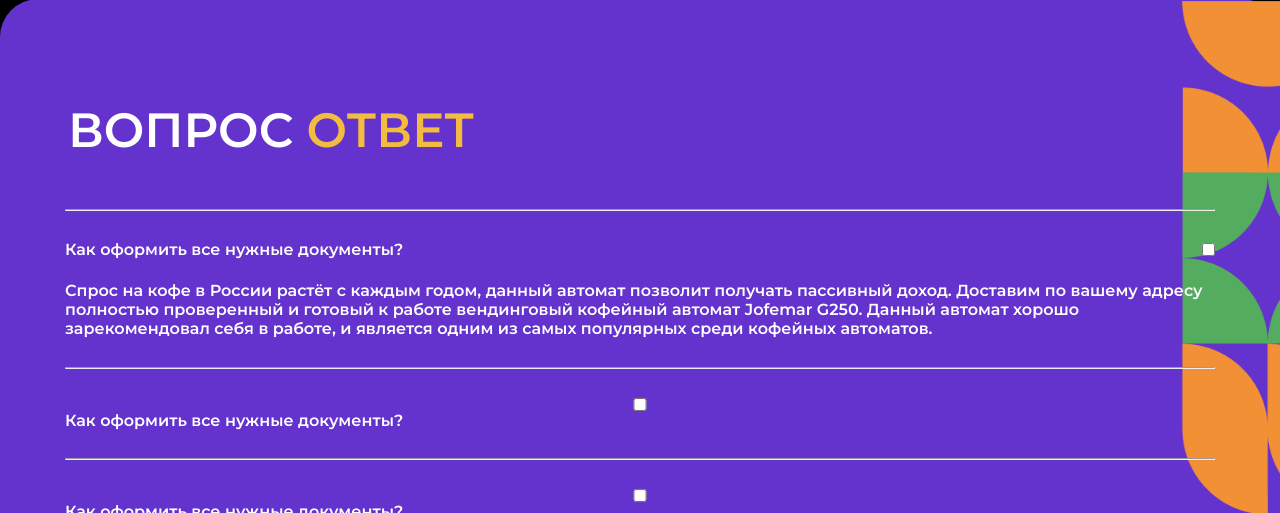
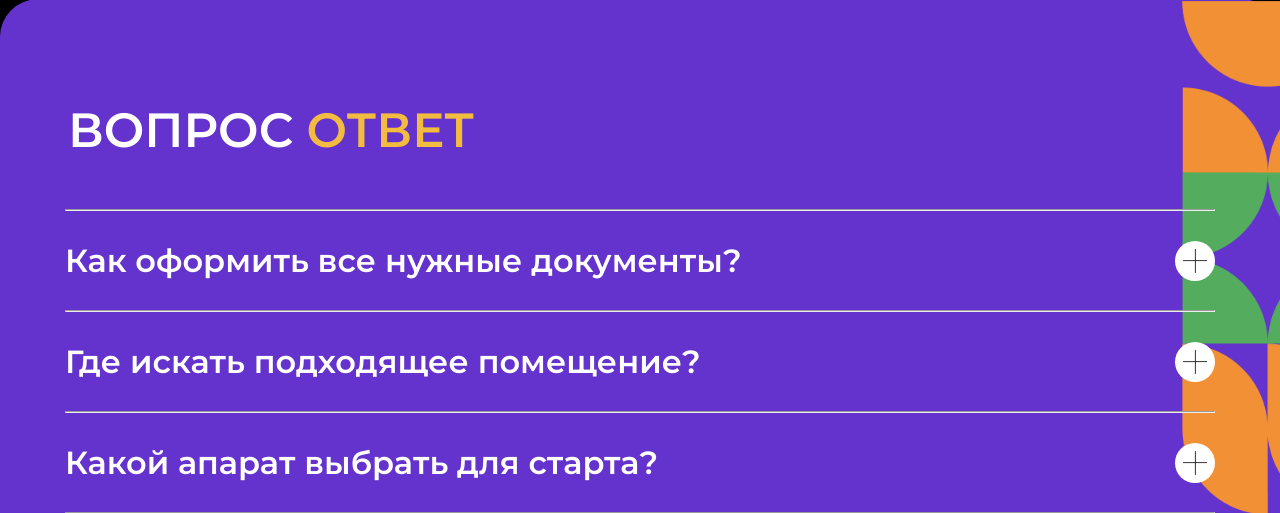
Before and after one commit to FluffyBoi7801/SpringCaffee, a PHP site: page / in a window 1280 px wide. Shown: the part 5987-6500 px from the top of the page. Run offline with PHP 8.4, Linux system fonts and the light colour scheme.

Commit message:
allAreCompleted

```diff
--- a/index.php
+++ b/index.php
@@ -242,42 +242,60 @@
 		<div class="questions">
 			<div class="wrapper">
 				<hr>
+				<div class="hidden" id="qstBlock1">
 					<div>
-					<div>
-						<input type="checkbox" id="qst1">
-						<label for="qst1">Как оформить все нужные документы?</label>
+						<img src="images/icons/add.svg" id="qst1"/>
+						<h1>Как оформить все нужные документы?</h1>
 					</div>
 					<p>Спрос на кофе в России растёт с каждым годом, данный автомат позволит получать пассивный доход. Доставим по вашему адресу полностью проверенный и готовый к работе вендинговый кофейный автомат Jofemar G250. Данный автомат хорошо зарекомендовал себя в работе, и является одним из самых популярных среди кофейных автоматов.</p>
 				</div>
 				<hr>
+				<div class="hidden" id="qstBlock2">
 					<div>
-					<input type="checkbox" id="qst2">
-					<label for="qst2">Как оформить все нужные документы?</label>
+						<img src="images/icons/add.svg" id="qst2"/>
+						<h1>Где искать подходящее помещение?</h1>
+					</div>
+					<p>Спрос на кофе в России растёт с каждым годом, данный автомат позволит получать пассивный доход. Доставим по вашему адресу полностью проверенный и готовый к работе вендинговый кофейный автомат Jofemar G250. Данный автомат хорошо зарекомендовал себя в работе, и является одним из самых популярных среди кофейных автоматов.</p>
 				</div>
 				<hr>
+				<div class="hidden" id="qstBlock3">
 					<div>
-					<input type="checkbox" id="qst3">
-					<label for="qst3">Как оформить все нужные документы?</label>
+						<img src="images/icons/add.svg" id="qst3"/>
+						<h1>Какой апарат выбрать для старта?</h1>
+					</div>
+					<p>Спрос на кофе в России растёт с каждым годом, данный автомат позволит получать пассивный доход. Доставим по вашему адресу полностью проверенный и готовый к работе вендинговый кофейный автомат Jofemar G250. Данный автомат хорошо зарекомендовал себя в работе, и является одним из самых популярных среди кофейных автоматов.</p>
 				</div>
 				<hr>
+				<div class="hidden" id="qstBlock4">
 					<div>
-					<input type="checkbox" id="qst4">
-					<label for="qst4">Как оформить все нужные документы?</label>
+						<img src="images/icons/add.svg" id="qst4"/>
+						<h1>Обслуживание и гарантии на наши кофейные апараты.</h1>
+					</div>
+					<p>Спрос на кофе в России растёт с каждым годом, данный автомат позволит получать пассивный доход. Доставим по вашему адресу полностью проверенный и готовый к работе вендинговый кофейный автомат Jofemar G250. Данный автомат хорошо зарекомендовал себя в работе, и является одним из самых популярных среди кофейных автоматов.</p>
 				</div>
 				<hr>
+				<div class="hidden" id="qstBlock5">
 					<div>
-					<input type="checkbox" id="qst5">
-					<label for="qst5">Как оформить все нужные документы?</label>
+						<img src="images/icons/add.svg" id="qst5"/>
+						<h1>Какой кофе мы предоставляем.</h1>
+					</div>
+					<p>Спрос на кофе в России растёт с каждым годом, данный автомат позволит получать пассивный доход. Доставим по вашему адресу полностью проверенный и готовый к работе вендинговый кофейный автомат Jofemar G250. Данный автомат хорошо зарекомендовал себя в работе, и является одним из самых популярных среди кофейных автоматов.</p>
 				</div>
 				<hr>
+				<div class="hidden" id="qstBlock6">
 					<div>
-					<input type="checkbox" id="qst6">
-					<label for="qst6">Как оформить все нужные документы?</label>
+						<img src="images/icons/add.svg" id="qst6"/>
+						<h1>Какой кофе мы предоставляем.</h1>
+					</div>
+					<p>Спрос на кофе в России растёт с каждым годом, данный автомат позволит получать пассивный доход. Доставим по вашему адресу полностью проверенный и готовый к работе вендинговый кофейный автомат Jofemar G250. Данный автомат хорошо зарекомендовал себя в работе, и является одним из самых популярных среди кофейных автоматов.</p>
 				</div>
 				<hr>
+				<div class="hidden" id="qstBlock7">
 					<div>
-					<input type="checkbox" id="qst7">
-					<label for="qst7">Как оформить все нужные документы?</label>
+						<img src="images/icons/add.svg" id="qst7"/>
+						<h1>Еще какой то вопрос?</h1>
+					</div>
+					<p>Спрос на кофе в России растёт с каждым годом, данный автомат позволит получать пассивный доход. Доставим по вашему адресу полностью проверенный и готовый к работе вендинговый кофейный автомат Jofemar G250. Данный автомат хорошо зарекомендовал себя в работе, и является одним из самых популярных среди кофейных автоматов.</p>
 				</div>
 				<hr>
 			</div>
--- a/styles/style.css
+++ b/styles/style.css
@@ -320,8 +320,37 @@ input[type="range"]#calculate::-moz-range-thumb
 	border: none;
 }
 
+input[type="range"]#calculate::-moz-range-thumb
+{
+	width: 44px;
+	height: 44px;
+	background: url(../images/icons/slider.svg);
+	background-size: contain;
+	border: none;
+}
+
 input[type="range"]#calculate::-moz-range-track {
     background: linear-gradient(#FFFFFF,#FFFFFF) 0/var(--sx) 100% no-repeat, #F2BC42;
+}
+
+input[type="range"]#calculate::-webkit-slider-thumb
+{
+	-webkit-appearance: none;
+	margin-top: calc(max((1em - 1px - 1px) * 0.5,0px) - 2em * 0.9);
+	width: 44px;
+	height: 44px;
+	background: url(../images/icons/slider.svg);
+	background-size: contain;
+	border: none;
+}
+
+input[type=range]#calculate::-webkit-slider-runnable-track {
+  height: 5px;
+
+}
+
+input[type=range]#calculate::-webkit-slider-runnable-track {
+  background: linear-gradient(#FFFFFF,#FFFFFF) 0/var(--sx) 100% no-repeat, #F2BC42;
 }
 
 .calc {
@@ -649,7 +678,39 @@ form input[type=submit] {
 	border: none;
 }
 
-/*#qst1:checked ~ */
+#qst1, #qst2, #qst3, #qst4, #qst5, #qst6, #qst7 {
+	width: 40px;
+	height: 40px;
+	cursor: pointer;
+	border-radius: 20px;
+	background: white;
+	padding: 8px;
+}
+
+#qstBlock1 > div img,
+#qstBlock2 > div img,
+#qstBlock3 > div img,
+#qstBlock4 > div img,
+#qstBlock5 > div img,
+#qstBlock6 > div img,
+#qstBlock7 > div img {
+	transition: 0.5s;
+}
+
+.hidden {
+	transition: 1s;
+	max-height: 40px;
+	overflow: hidden;
+}
+
+.show {
+	max-height: 120px;
+}
+
+.show img {
+	transform: rotateZ(45deg);
+	background: #F2BC41;
+}
 
 .margin-28 {
 	margin-top: 28px
```
Also changed, not shown: js/calculator.js (+121 -0 lines), images/icons/add.svg, images/icons/close.svg (deleted). Lines whose indentation alone changed are shown as unchanged.
